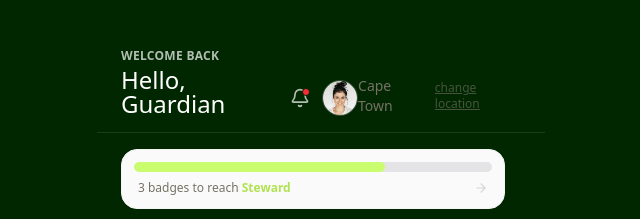
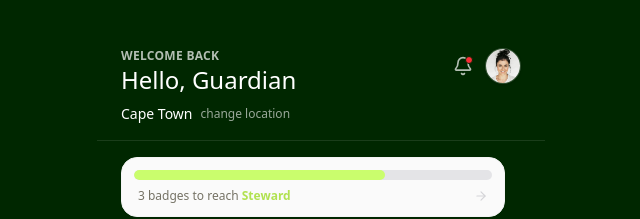
Before and after one commit to broadbrandsa/GOTF, a Next.js app: page /home in a window 1280 px wide. Shown: the top 219 px of the page, without its empty margins (319-959 px from the left). Built offline with nearby package versions, Linux system fonts and the light colour scheme.

Commit message:
Home header location alignment + outcome detail cleanup

```diff
--- a/app/(main)/home/page.tsx
+++ b/app/(main)/home/page.tsx
@@ -46,12 +46,21 @@ export default function HomePage() {
 
     return (
         <div className="pb-6">
-            <TopBar title="Hello, Guardian" subtitle="Welcome back">
-                <div className="flex items-center gap-2">
-                    <span className="text-sm text-muted-foreground">{city}</span>
-                    <span className="text-xs text-muted-foreground underline opacity-60 hover:opacity-100 cursor-pointer transition-opacity">change location</span>
-                </div>
-            </TopBar>
+            <TopBar
+                title="Hello, Guardian"
+                subtitle="Welcome back"
+                extraContent={
+                    <div className="flex items-center gap-2 mt-1">
+                        <span className="text-sm font-medium text-white">{city}</span>
+                        <span
+                            className="text-xs text-white/60 hover:text-white cursor-pointer transition-colors"
+                            onClick={() => { /* Logic to change city if needed, for now just UI */ }}
+                        >
+                            change location
+                        </span>
+                    </div>
+                }
+            />
 
             <div className="px-6 mt-4">
                 <Link href="/quest" className="block w-full max-w-sm">
--- a/app/(main)/p/[id]/page.tsx
+++ b/app/(main)/p/[id]/page.tsx
@@ -102,12 +102,7 @@ export default async function ParticipationDetailsPage({ params }: PageProps) {
                             )}
 
                             {/* Gamification Pill */}
-                            {item.earnedBadgeName && (
-                                <div className="inline-flex items-center px-2.5 h-6 rounded-full bg-white/10 backdrop-blur-md border border-white/20 text-[10px] font-bold text-white shadow-sm">
-                                    <span className="mr-1 text-sm">🏆</span>
-                                    Earn {item.badgesAwarded?.length && item.badgesAwarded.length > 1 ? `${item.badgesAwarded.length} badges` : `a ${item.earnedBadgeName} badge`}
-                                </div>
-                            )}
+
                         </div>
 
                         {/* Title */}
@@ -166,25 +161,12 @@ export default async function ParticipationDetailsPage({ params }: PageProps) {
                             <div className="p-6">
                                 <h3 className="font-bold text-lime-dark mb-2 flex items-center gap-2">
                                     <CheckCircle size={18} /> Outcome Reported
-                                    <Badge variant="outline" className={clsx(
-                                        "backdrop-blur-md border-white/40 text-white font-medium capitalize shadow-sm px-2.5 py-0.5 h-6",
-                                        isClosed && "bg-zinc-800/80 border-zinc-700"
-                                    )}>
-                                        {item.status === 'open' ? 'Open' : 'Closed'}
-                                    </Badge>
                                 </h3>
-                                <h1 className="text-3xl font-bold leading-tight mb-2 drop-shadow-md">{item.title}</h1>
 
-                                {/* Goal Description */}
+                                {/* Outcome Description */}
                                 <p className="text-white/90 text-sm sm:text-base font-medium leading-relaxed line-clamp-3 mb-3">
-                                    {item.goal}
+                                    {(item as any).outcomeDescription || item.outcomeSummary}
                                 </p>
-
-                                {/* Meta Data (Moved to Overlay) */}
-                                <div className="flex items-center gap-4 text-sm font-medium text-white/90">
-                                    <span className="flex items-center gap-1.5"><Calendar size={14} /> {new Date(item.date).toLocaleDateString(undefined, { weekday: 'short', month: 'short', day: 'numeric', hour: 'numeric', minute: '2-digit' })}</span>
-                                    <span className="flex items-center gap-1.5"><MapPin size={14} /> {item.mode === 'online' ? (item.platform || 'Online') : item.city}</span>
-                                </div>
                             </div>
                         </Card>
                     </div>
--- a/components/TopBar.tsx
+++ b/components/TopBar.tsx
@@ -8,15 +8,16 @@ interface TopBarProps {
     children?: React.ReactNode;
 }
 
-export function TopBar({ title, subtitle, showProfile = true, children }: TopBarProps) {
+export function TopBar({ title, subtitle, showProfile = true, children, extraContent }: TopBarProps & { extraContent?: React.ReactNode }) {
     return (
-        <div className="sticky top-0 z-40 bg-[#002700] backdrop-blur-md border-b border-white/10 px-6 pt-12 pb-4 flex justify-between items-end transition-all duration-300">
-            <div>
+        <div className="sticky top-0 z-40 bg-[#002700] backdrop-blur-md border-b border-white/10 px-6 pt-12 pb-4 flex justify-between items-start transition-all duration-300">
+            <div className="flex flex-col items-start">
                 {subtitle && <p className="text-xs font-semibold text-white/70 tracking-wide uppercase mb-1">{subtitle}</p>}
-                {title && <h1 className="text-2xl font-bold text-white leading-none">{title}</h1>}
+                {title && <h1 className="text-2xl font-bold text-white leading-none mb-1">{title}</h1>}
+                {extraContent && <div className="mt-1">{extraContent}</div>}
             </div>
             {showProfile && (
-                <div className="flex items-center gap-3">
+                <div className="flex items-center gap-3 self-end md:self-auto mb-1">
                     <div className="relative">
                         <Bell size={20} className="text-white/70" />
                         <div className="absolute top-0 right-0 w-2 h-2 rounded-full bg-red-500 border border-[#002700]" />
--- a/lib/data.ts
+++ b/lib/data.ts
@@ -105,6 +105,7 @@ export const PARTICIPATION_ITEMS: Participation[] = [
         badgesAwarded: [BADGES[1]],
         earnedBadgeName: 'Guardian',
         outcomeSummary: 'We cleared 2 hectares of alien vegetation, saving an estimated 10,000 liters of water per year for the catchment area.',
+        outcomeDescription: 'Volunteers gathered early morning to tackle the invasive Port Jackson willow. It was a successful day ensuring the local biodiversity can thrive.',
         outcomeImage: '/images/outcome-1.jpg',
         imageUrl: '/images/event-local-action-2.jpg',
         contributedMemberIds: ['m2', 'm4', 'm1']
--- a/lib/types.ts
+++ b/lib/types.ts
@@ -32,6 +32,7 @@ export interface Participation {
   badgesAwarded?: Badge[];
   earnedBadgeName?: BadgeName; // Specific named badge
   outcomeSummary?: string; // Only for closed items
+  outcomeDescription?: string; // Detailed description of outcome
   outcomeImage?: string; // New field for outcome image
   researchPartner?: string; // For Citizen Science challenges
   imageUrl?: string; // For visual demo
```
